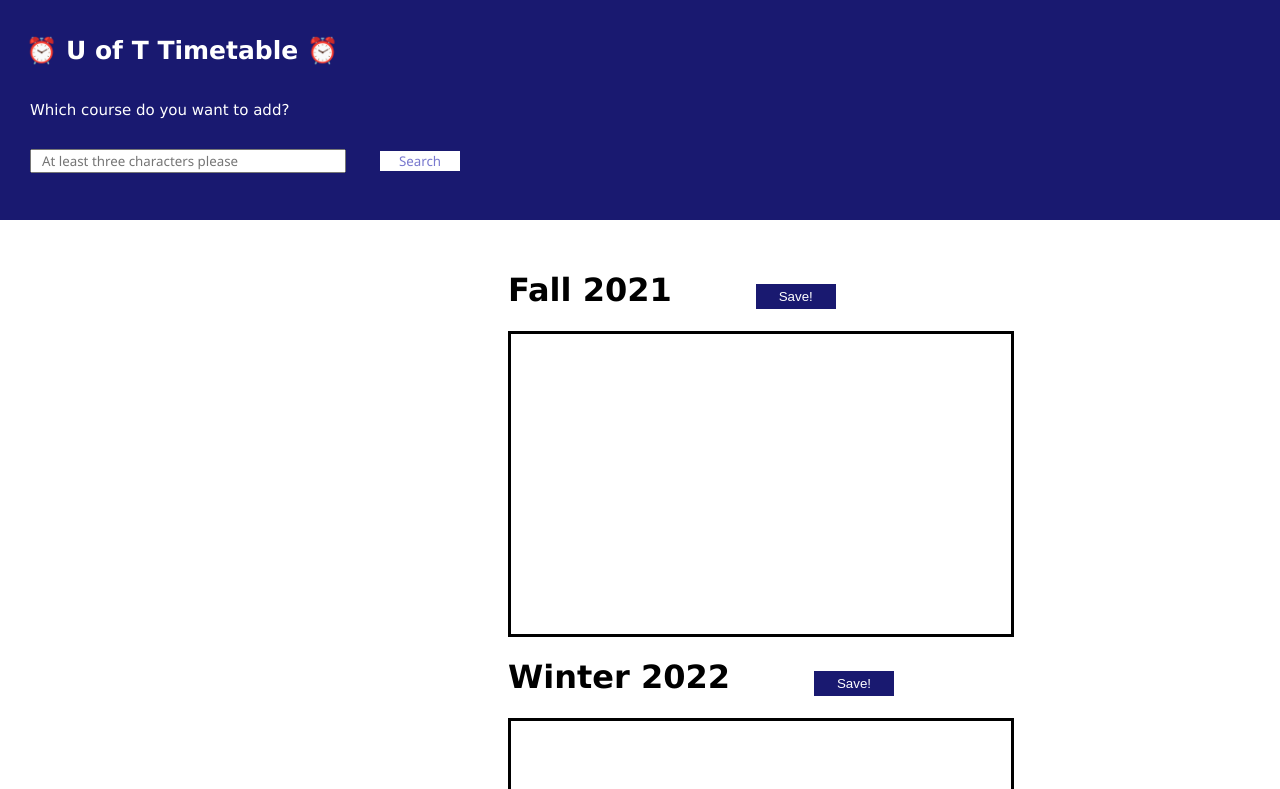
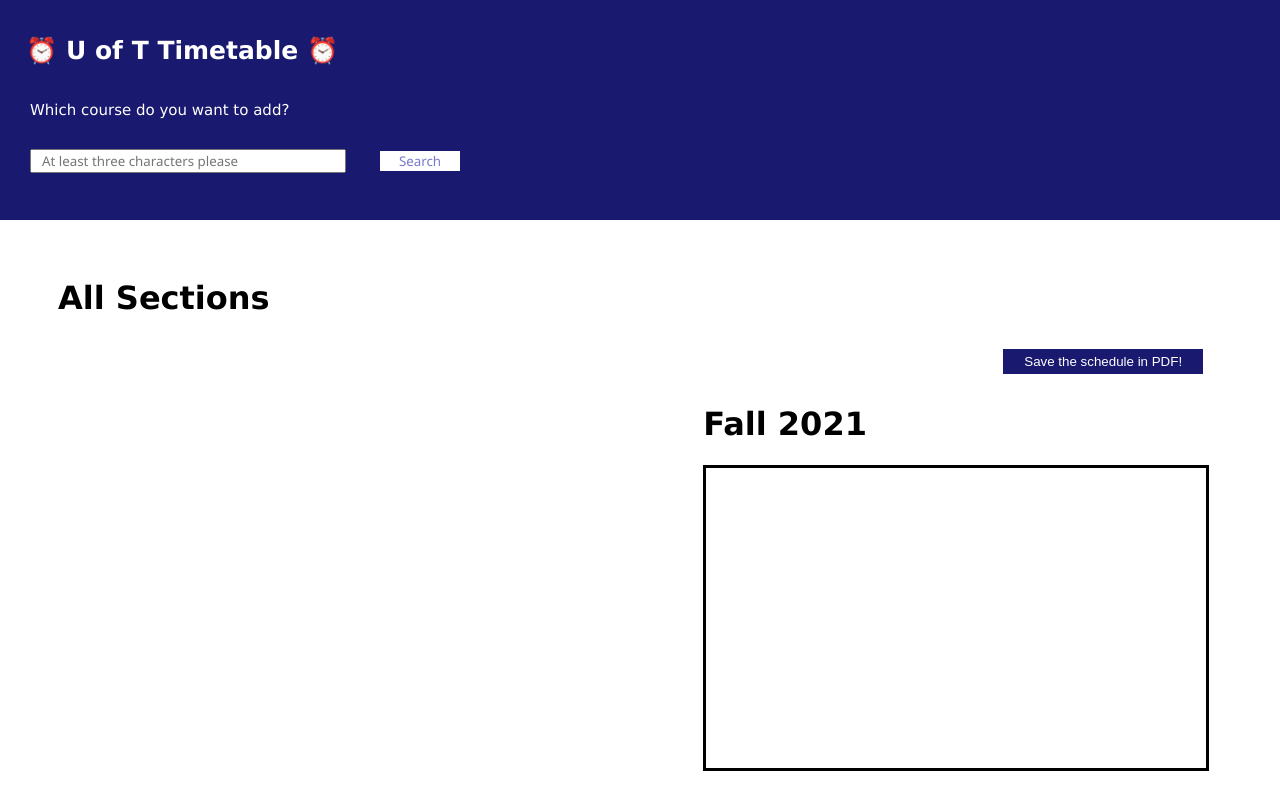
Before and after one commit to eun-chae-s/Course-scheduler, a plain HTML site: page main.html in a window 1280 px wide. Shown: the top 789 px of the page. Drawn offline with Linux system fonts and the light colour scheme.

Commit message:
Add the course section

```diff
--- a/css/main.css
+++ b/css/main.css
@@ -48,15 +48,30 @@
   background-color: rgb(120, 120, 206);
   color: white;
 }
+.bottom {
+  top: 200;
+}
+.course {
+  margin-top: 250px;
+  margin-left: 50px;
+  display: inline-block;
+}
+.course h1 {
+  font-family: "Lucida Sans", "Lucida Sans Regular", "Lucida Grande",
+    "Lucida Sans Unicode", Geneva, Verdana, sans-serif;
+  display: inline-block;
+  width: 300px;
+}
 .schedule {
-  margin-top: 250px;
-  margin-left: 500px;
+  margin-left: 55%;
   margin-right: 10px;
+  display: inline-block;
 }
 .schedule h1 {
   font-family: "Lucida Sans", "Lucida Sans Regular", "Lucida Grande",
     "Lucida Sans Unicode", Geneva, Verdana, sans-serif;
   display: inline-block;
+  width: 300px;
 }
 select {
   font-family: "Segoe UI", Tahoma, Geneva, Verdana, sans-serif;
@@ -69,12 +84,12 @@
 }
 .save {
   margin: 10px;
-  margin-left: 80px;
+  margin-left: 300px;
   width: 60px;
   background-color: midnightblue;
   color: white;
   cursor: pointer;
-  width: 80px;
+  width: 200px;
   height: 25px;
   border: none;
   transition: all 0.3s ease;
--- a/main.html
+++ b/main.html
@@ -16,17 +16,21 @@
             <button type="submit">Search</button>
         </div>
     </div>
+    <div class="bottom">
+        <div class="course">
+            <h1>All Sections</h1>
+        </div>
         <div class="schedule">
+            <button class="save">Save the schedule in PDF!</button>
             <h1>Fall 2021</h1>
-        <button class="save">Save!</button>
             <div class="fall-schedule">
 
             </div>
             <h1>Winter 2022</h1>
-        <button class="save">Save!</button>
             <div class="winter-schedule">
 
             </div>
         </div>
+    </div>
 </body>
 </html>
```
Lines whose indentation alone changed are shown as unchanged.
